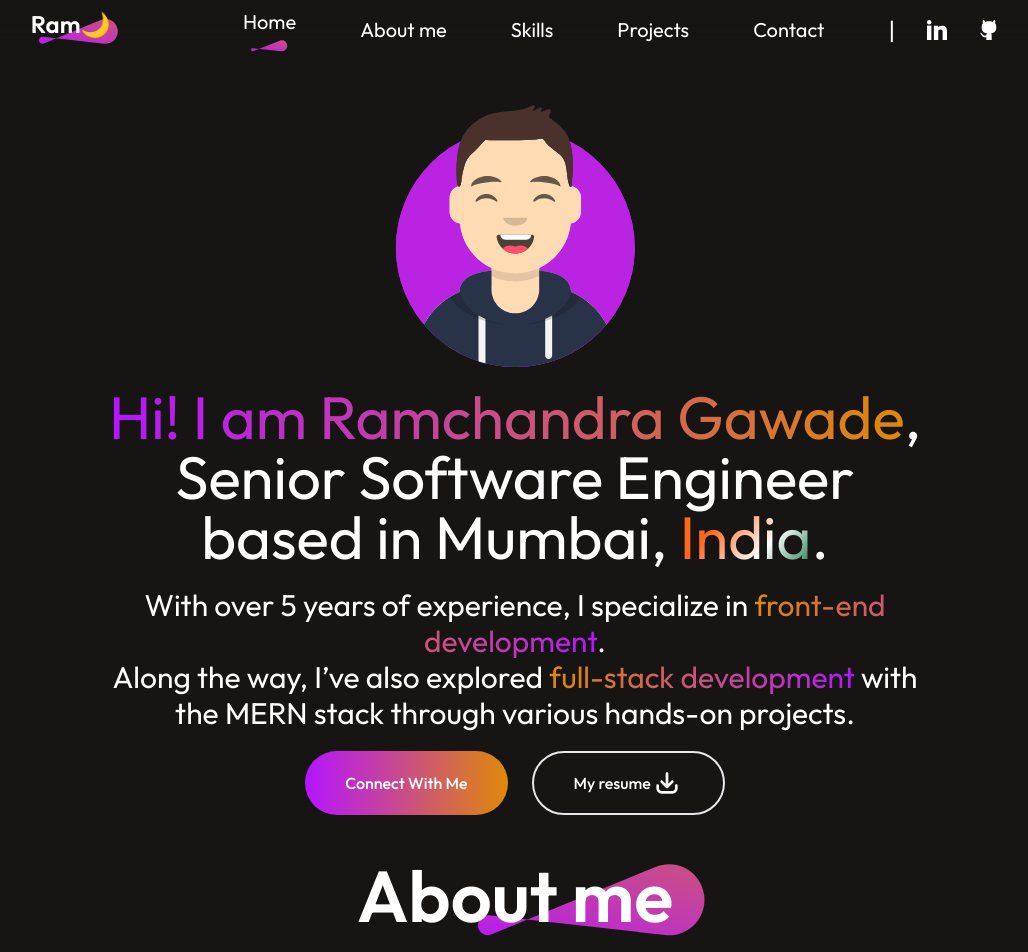
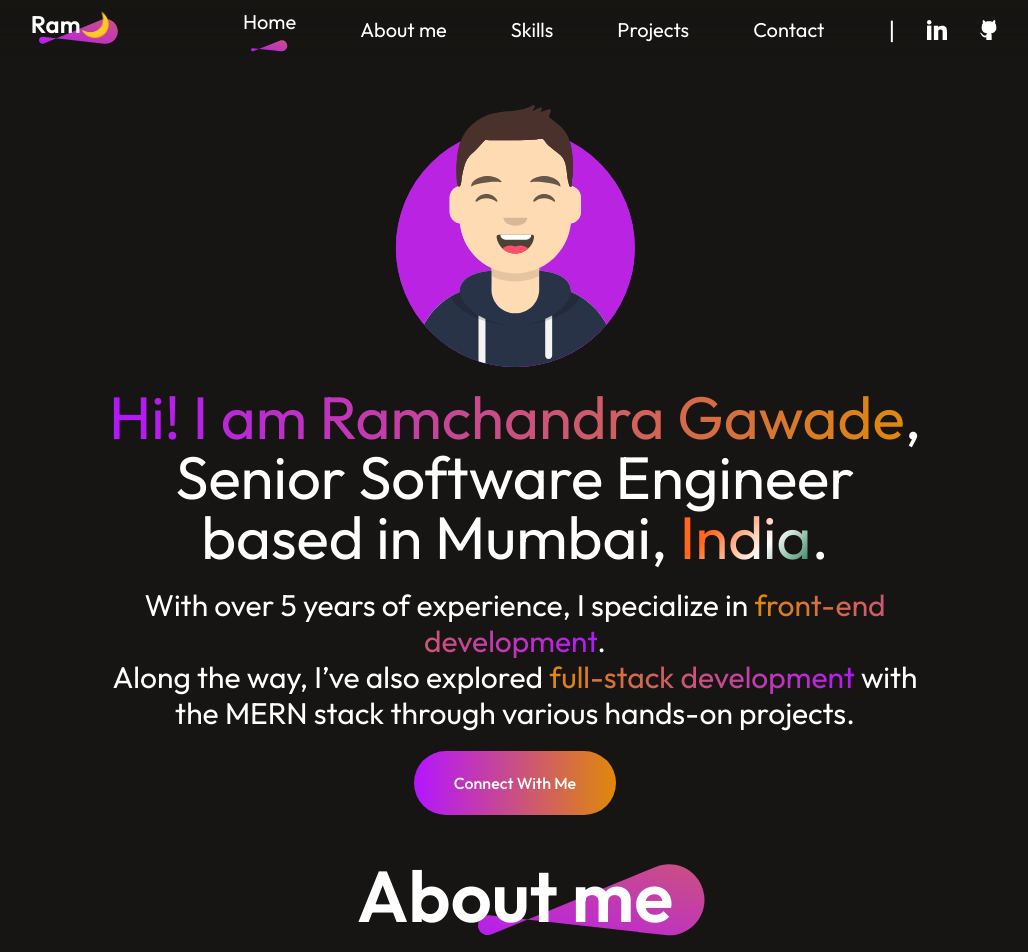
Before and after one commit to ramchandragawade/portfolio-react-css, a React (Vite) app: page / in a window 1280 px wide. Shown: the top 952 px of the page, without its empty margins (125-1153 px from the left). Built offline with nearby package versions, Linux system fonts and the light colour scheme.

Commit message:
Hiding unwanted components

```diff
--- a/src/Pages/Hero/Hero.jsx
+++ b/src/Pages/Hero/Hero.jsx
@@ -21,9 +21,9 @@ const Hero = () => {
           <AnchorLink className='w-max' offset={50} href='#contact'>
             <PatternBtn>Connect With Me</PatternBtn>
           </AnchorLink>
-          <div className='flex py-3.5 px-10 rounded-full items-center border-2 cursor-pointer duration-200 transition-all hover:border-site-purple'>
+          {/* <div className='flex py-3.5 px-10 rounded-full items-center border-2 cursor-pointer duration-200 transition-all hover:border-site-purple'>
             <p>My resume</p><img src={dwnldIcon} alt="" className='w-8'/>
-          </div>
+          </div> */}
         </div>
     </section>
   )
--- a/src/components/Footer/Footer.jsx
+++ b/src/components/Footer/Footer.jsx
@@ -17,7 +17,7 @@ const Footer = () => {
 						years of experience.
 					</p>
 				</div>
-				<div className="flex flex-row items-center gap-2 lg:gap-4">
+				{/* <div className="flex flex-row items-center gap-2 lg:gap-4">
 					<div className="flex flex-row gap-5 rounded-[50px] bg-[#32323B] py-3 px-3 max-w-52 lg:max-w-full lg:py-4 lg:px-5 hover:border-2">
 						<img src={userIcon} alt="" className='hidden lg:block'/>
 						<input
@@ -29,18 +29,18 @@ const Footer = () => {
 						/>
 					</div>
 					<PatternBtn type={'subscribe'}>Subscribe</PatternBtn>
-				</div>
+				</div> */}
 			</div>
 			<hr className="" />
 			<div className="flex flex-col-reverse mb-12 lg:mb-0 lg:flex-row justify-between text-lg">
 				<div className="">
 					© 2024 Ramchandra Gawade. All rights reserved.
 				</div>
-				<div className="flex flex-row gap-12 mb-12">
+				{/* <div className="flex flex-row gap-12 mb-12">
 					<p>Term of Services</p>
 					<p>Privacy Policy</p>
 					<p>Connect with me</p>
-				</div>
+				</div> */}
 			</div>
 		</div>
 	);
```
